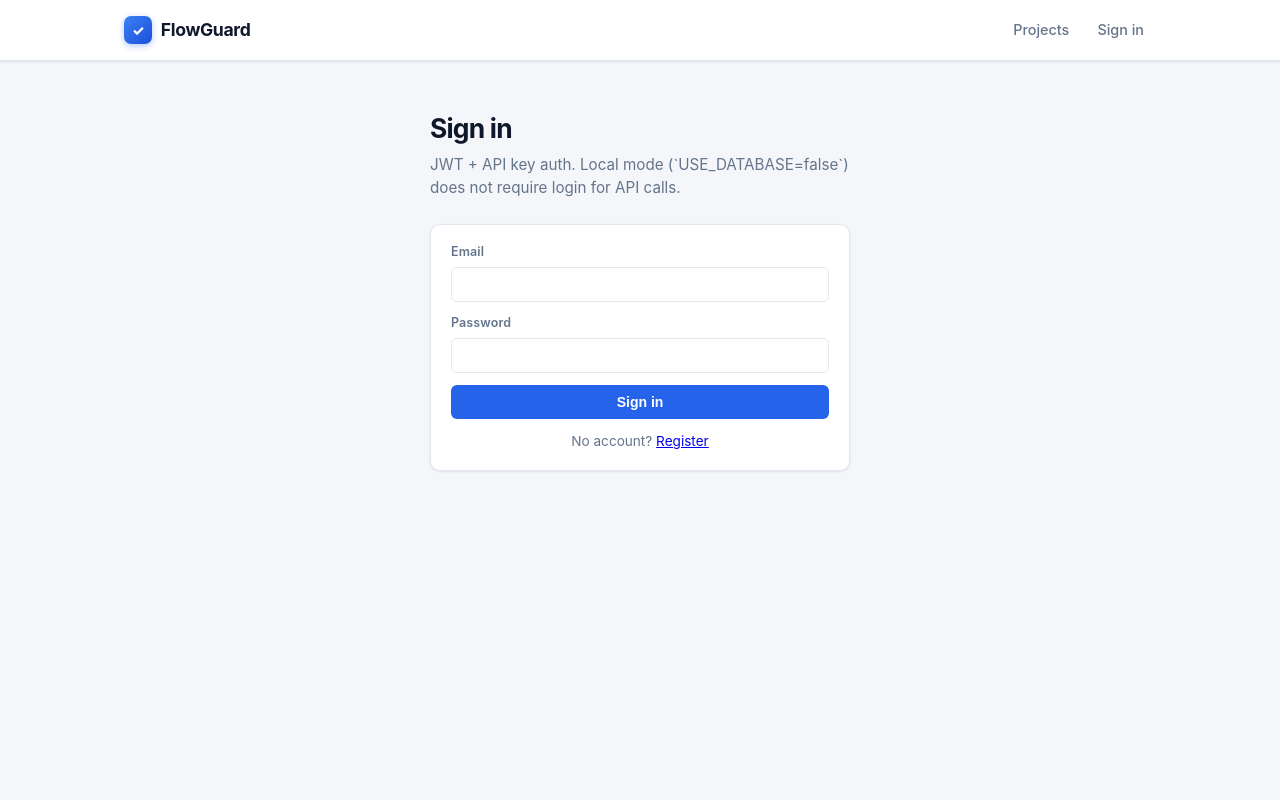
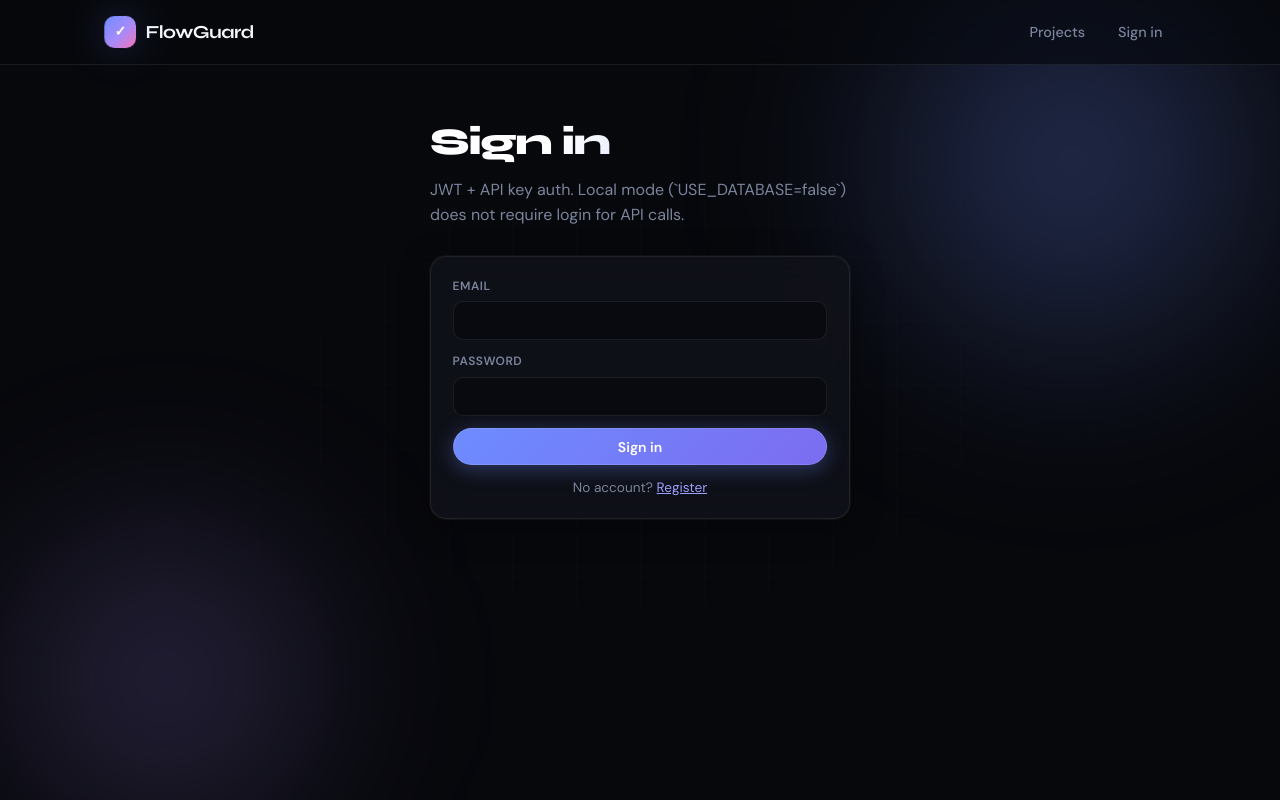
Before and after one commit to akshayaureatelabs/FlowGuard, a Next.js app in the folder apps/web/: page /login in a window 1280 px wide. Built offline with nearby package versions, Linux system fonts and the light colour scheme; no server answers.

Commit message:
style: Awwwards-inspired depth UI — glass, gradients, ambient mesh

```diff
--- a/apps/web/app/globals.css
+++ b/apps/web/app/globals.css
@@ -1,24 +1,32 @@
+@import url("https://fonts.googleapis.com/css2?family=Syne:wght@500;600;700;800&family=DM+Sans:ital,opsz,wght@0,9..40,400;0,9..40,500;0,9..40,600;1,9..40,400&display=swap");
+
 :root {
-  --bg: #f4f6f9;
-  --surface: #ffffff;
-  --surface-2: #f8fafc;
-  --border: #e2e8f0;
-  --border-strong: #cbd5e1;
-  --text: #0f172a;
-  --text-secondary: #334155;
-  --muted: #64748b;
-  --accent: #2563eb;
-  --accent-hover: #1d4ed8;
-  --accent-soft: #eff6ff;
-  --success: #059669;
-  --success-soft: #ecfdf5;
-  --danger: #dc2626;
-  --danger-soft: #fef2f2;
-  --warning: #d97706;
-  --radius: 10px;
-  --radius-sm: 6px;
-  --shadow: 0 1px 2px rgba(15, 23, 42, 0.04), 0 1px 3px rgba(15, 23, 42, 0.06);
-  --shadow-md: 0 4px 12px rgba(15, 23, 42, 0.06);
+  --bg: #07080c;
+  --bg-elevated: #0d0f16;
+  --surface: rgba(18, 20, 28, 0.72);
+  --surface-solid: #12141c;
+  --surface-2: rgba(255, 255, 255, 0.04);
+  --border: rgba(255, 255, 255, 0.08);
+  --border-strong: rgba(255, 255, 255, 0.14);
+  --text: #f4f6fb;
+  --text-secondary: #b8c0d4;
+  --muted: #7b849c;
+  --accent: #6d8cff;
+  --accent-2: #a78bfa;
+  --accent-hover: #8ba4ff;
+  --accent-soft: rgba(109, 140, 255, 0.14);
+  --success: #34d399;
+  --success-soft: rgba(52, 211, 153, 0.12);
+  --danger: #fb7185;
+  --danger-soft: rgba(251, 113, 133, 0.12);
+  --warning: #fbbf24;
+  --radius: 16px;
+  --radius-sm: 10px;
+  --shadow: 0 0 0 1px rgba(255, 255, 255, 0.04), 0 8px 32px rgba(0, 0, 0, 0.35);
+  --shadow-md: 0 0 0 1px rgba(255, 255, 255, 0.06), 0 16px 48px rgba(0, 0, 0, 0.45);
+  --glow: 0 0 40px rgba(109, 140, 255, 0.25);
+  --font-display: "Syne", system-ui, sans-serif;
+  --font-body: "DM Sans", system-ui, sans-serif;
 }
 
 * {
@@ -27,38 +35,111 @@
   padding: 0;
 }
 
+html {
+  color-scheme: dark;
+}
+
 body {
-  font-family: Inter, -apple-system, BlinkMacSystemFont, "Segoe UI", Roboto,
-    "Helvetica Neue", Arial, sans-serif;
+  font-family: var(--font-body);
   background: var(--bg);
   color: var(--text);
-  line-height: 1.5;
+  line-height: 1.55;
   min-height: 100vh;
   -webkit-font-smoothing: antialiased;
+  position: relative;
+  overflow-x: hidden;
+}
+
+/* Ambient 3D-like mesh / orbs (Awwwards depth without WebGL) */
+body::before,
+body::after {
+  content: "";
+  position: fixed;
+  border-radius: 50%;
+  filter: blur(80px);
+  pointer-events: none;
+  z-index: 0;
+}
+
+body::before {
+  width: 520px;
+  height: 520px;
+  top: -120px;
+  right: -80px;
+  background: radial-gradient(circle, rgba(109, 140, 255, 0.35), transparent 70%);
+  animation: floatA 18s ease-in-out infinite;
+}
+
+body::after {
+  width: 420px;
+  height: 420px;
+  bottom: -100px;
+  left: -60px;
+  background: radial-gradient(circle, rgba(167, 139, 250, 0.28), transparent 70%);
+  animation: floatB 22s ease-in-out infinite;
+}
+
+@keyframes floatA {
+  0%,
+  100% {
+    transform: translate(0, 0) scale(1);
+  }
+  50% {
+    transform: translate(-40px, 30px) scale(1.08);
+  }
+}
+
+@keyframes floatB {
+  0%,
+  100% {
+    transform: translate(0, 0) scale(1);
+  }
+  50% {
+    transform: translate(30px, -25px) scale(1.06);
+  }
+}
+
+.mesh-grid {
+  position: fixed;
+  inset: 0;
+  background-image: linear-gradient(rgba(255, 255, 255, 0.03) 1px, transparent 1px),
+    linear-gradient(90deg, rgba(255, 255, 255, 0.03) 1px, transparent 1px);
+  background-size: 64px 64px;
+  mask-image: radial-gradient(ellipse at center, black 20%, transparent 75%);
+  pointer-events: none;
+  z-index: 0;
+  opacity: 0.5;
+}
+
+.header,
+.container {
+  position: relative;
+  z-index: 1;
 }
 
 .container {
-  max-width: 1080px;
+  max-width: 1120px;
   margin: 0 auto;
-  padding: 0 1.5rem 3rem;
+  padding: 0 1.5rem 4rem;
 }
 
-/* ── Header ─────────────────────────────────────────────── */
+/* ── Header glass ───────────────────────────────────────── */
 .header {
-  background: var(--surface);
-  border-bottom: 1px solid var(--border);
   position: sticky;
   top: 0;
   z-index: 50;
-  box-shadow: var(--shadow);
+  background: rgba(7, 8, 12, 0.65);
+  backdrop-filter: blur(20px) saturate(1.4);
+  -webkit-backdrop-filter: blur(20px) saturate(1.4);
+  border-bottom: 1px solid var(--border);
 }
 
 .header-inner {
   display: flex;
   align-items: center;
   justify-content: space-between;
-  height: 60px;
-  max-width: 1080px;
+  height: 64px;
+  max-width: 1120px;
   margin: 0 auto;
   padding: 0 1.5rem;
 }
@@ -66,32 +147,34 @@ body {
 .logo {
   display: inline-flex;
   align-items: center;
-  gap: 0.55rem;
+  gap: 0.6rem;
+  font-family: var(--font-display);
   font-weight: 700;
-  font-size: 1.1rem;
+  font-size: 1.15rem;
   color: var(--text);
   text-decoration: none;
-  letter-spacing: -0.02em;
+  letter-spacing: -0.03em;
 }
 
 .logo-mark {
-  width: 28px;
-  height: 28px;
-  border-radius: 7px;
-  background: linear-gradient(135deg, #3b82f6, #1d4ed8);
+  width: 32px;
+  height: 32px;
+  border-radius: 10px;
+  background: linear-gradient(135deg, #6d8cff 0%, #a78bfa 55%, #f472b6 100%);
   display: inline-flex;
   align-items: center;
   justify-content: center;
   color: #fff;
   font-size: 14px;
   font-weight: 800;
-  box-shadow: 0 2px 6px rgba(37, 99, 235, 0.35);
+  box-shadow: var(--glow);
+  transform: perspective(200px) rotateY(-8deg);
 }
 
 nav {
   display: flex;
   align-items: center;
-  gap: 0.25rem;
+  gap: 0.35rem;
 }
 
 nav a {
@@ -99,9 +182,9 @@ nav a {
   text-decoration: none;
   font-size: 0.9rem;
   font-weight: 500;
-  padding: 0.4rem 0.75rem;
-  border-radius: var(--radius-sm);
-  transition: color 0.15s, background 0.15s;
+  padding: 0.45rem 0.85rem;
+  border-radius: 999px;
+  transition: color 0.2s, background 0.2s, box-shadow 0.2s;
 }
 
 nav a:hover {
@@ -110,59 +193,78 @@ nav a:hover {
 }
 
 nav a.active {
-  color: var(--accent);
+  color: var(--text);
   background: var(--accent-soft);
+  box-shadow: inset 0 0 0 1px rgba(109, 140, 255, 0.25);
 }
 
 /* ── Typography ─────────────────────────────────────────── */
 .page-header {
-  margin: 2rem 0 1.5rem;
+  margin: 2.25rem 0 1.75rem;
 }
 
 .page-header h1 {
-  font-size: 1.65rem;
-  font-weight: 700;
-  letter-spacing: -0.03em;
+  font-family: var(--font-display);
+  font-size: clamp(1.75rem, 3vw, 2.35rem);
+  font-weight: 800;
+  letter-spacing: -0.04em;
   color: var(--text);
-  margin: 0 0 0.35rem;
+  margin: 0 0 0.45rem;
+  background: linear-gradient(120deg, #fff 30%, #a8b8ff 100%);
+  -webkit-background-clip: text;
+  background-clip: text;
+  -webkit-text-fill-color: transparent;
 }
 
 .page-header p {
   color: var(--muted);
-  font-size: 0.95rem;
+  font-size: 1rem;
   margin: 0;
+  max-width: 42rem;
 }
 
 h1 {
-  font-size: 1.5rem;
+  font-family: var(--font-display);
+  font-size: 1.55rem;
   font-weight: 700;
-  letter-spacing: -0.02em;
+  letter-spacing: -0.03em;
   margin: 1.75rem 0 1rem;
 }
 
 h2 {
-  font-size: 0.8rem;
+  font-size: 0.72rem;
   font-weight: 600;
   text-transform: uppercase;
-  letter-spacing: 0.06em;
+  letter-spacing: 0.12em;
   color: var(--muted);
-  margin: 2rem 0 0.85rem;
+  margin: 2.25rem 0 0.9rem;
 }
 
-/* ── Cards ──────────────────────────────────────────────── */
-.card {
+/* ── Glass cards ────────────────────────────────────────── */
+.card,
+.panel-box,
+.panel,
+.toolbar,
+.step-item,
+.empty {
   background: var(--surface);
+  backdrop-filter: blur(16px);
+  -webkit-backdrop-filter: blur(16px);
   border: 1px solid var(--border);
   border-radius: var(--radius);
-  padding: 1rem 1.2rem;
-  margin-bottom: 0.65rem;
   box-shadow: var(--shadow);
-  transition: border-color 0.15s, box-shadow 0.15s;
+}
+
+.card {
+  padding: 1.05rem 1.25rem;
+  margin-bottom: 0.7rem;
+  transition: transform 0.2s ease, border-color 0.2s, box-shadow 0.2s;
 }
 
 .card:hover {
   border-color: var(--border-strong);
   box-shadow: var(--shadow-md);
+  transform: translateY(-2px);
 }
 
 .card a {
@@ -170,10 +272,12 @@ h2 {
   text-decoration: none;
   font-weight: 600;
   font-size: 0.98rem;
+  font-family: var(--font-display);
+  letter-spacing: -0.02em;
 }
 
 .card a:hover {
-  color: var(--accent);
+  color: var(--accent-hover);
 }
 
 /* ── Buttons ────────────────────────────────────────────── */
@@ -182,22 +286,25 @@ h2 {
   align-items: center;
   justify-content: center;
   gap: 0.4rem;
-  background: var(--accent);
+  background: linear-gradient(135deg, #6d8cff, #7c6cf0);
   color: #fff;
-  border: 1px solid transparent;
-  border-radius: var(--radius-sm);
-  padding: 0.5rem 1rem;
+  border: 1px solid rgba(255, 255, 255, 0.12);
+  border-radius: 999px;
+  padding: 0.55rem 1.15rem;
   font-size: 0.875rem;
   font-weight: 600;
+  font-family: var(--font-body);
   cursor: pointer;
   text-decoration: none;
-  transition: background 0.15s, box-shadow 0.15s, transform 0.1s;
+  transition: transform 0.15s, box-shadow 0.2s, filter 0.2s;
   white-space: nowrap;
+  box-shadow: 0 4px 20px rgba(109, 140, 255, 0.35);
 }
 
 .btn:hover {
-  background: var(--accent-hover);
-  box-shadow: 0 2px 8px rgba(37, 99, 235, 0.3);
+  filter: brightness(1.08);
+  box-shadow: 0 6px 28px rgba(109, 140, 255, 0.45);
+  transform: translateY(-1px);
 }
 
 .btn:active {
@@ -205,35 +312,34 @@ h2 {
 }
 
 .btn:disabled {
-  opacity: 0.55;
+  opacity: 0.45;
   cursor: not-allowed;
+  box-shadow: none;
+  filter: none;
+}
+
+.btn-ghost {
+  background: rgba(255, 255, 255, 0.04);
+  border: 1px solid var(--border);
+  color: var(--text-secondary);
   box-shadow: none;
 }
 
-.btn-ghost {
-  background: var(--surface);
-  border: 1px solid var(--border);
-  color: var(--text-secondary);
-}
-
 .btn-ghost:hover {
-  background: var(--surface-2);
+  background: rgba(255, 255, 255, 0.08);
   border-color: var(--border-strong);
+  color: var(--text);
   box-shadow: none;
-  color: var(--text);
+  filter: none;
 }
 
 .btn-danger {
-  background: var(--danger);
-}
-
-.btn-danger:hover {
-  background: #b91c1c;
-  box-shadow: 0 2px 8px rgba(220, 38, 38, 0.25);
+  background: linear-gradient(135deg, #fb7185, #e11d48);
+  box-shadow: 0 4px 20px rgba(251, 113, 133, 0.3);
 }
 
 .btn-sm {
-  padding: 0.3rem 0.7rem;
+  padding: 0.32rem 0.75rem;
   font-size: 0.8rem;
   font-weight: 500;
 }
@@ -248,23 +354,20 @@ h2 {
 }
 
 .panel-box {
-  background: var(--surface);
-  border: 1px solid var(--border);
-  border-radius: var(--radius);
-  padding: 1.15rem 1.25rem;
+  padding: 1.25rem 1.35rem;
   margin-bottom: 1.25rem;
-  box-shadow: var(--shadow);
 }
 
 input,
 select,
 textarea {
-  background: var(--surface);
+  background: rgba(0, 0, 0, 0.35);
   border: 1px solid var(--border);
   border-radius: var(--radius-sm);
   color: var(--text);
-  padding: 0.55rem 0.75rem;
+  padding: 0.6rem 0.85rem;
   font-size: 0.9rem;
+  font-family: var(--font-body);
   min-width: 180px;
   transition: border-color 0.15s, box-shadow 0.15s;
 }
@@ -279,17 +382,18 @@ input:focus,
 select:focus,
 textarea:focus {
   outline: none;
-  border-color: var(--accent);
-  box-shadow: 0 0 0 3px rgba(37, 99, 235, 0.12);
+  border-color: rgba(109, 140, 255, 0.55);
+  box-shadow: 0 0 0 3px rgba(109, 140, 255, 0.18);
 }
 
 label {
   display: block;
-  font-size: 0.78rem;
+  font-size: 0.75rem;
   font-weight: 600;
   color: var(--muted);
-  margin-bottom: 0.3rem;
-  letter-spacing: 0.01em;
+  margin-bottom: 0.35rem;
+  letter-spacing: 0.04em;
+  text-transform: uppercase;
 }
 
 .field {
@@ -301,29 +405,33 @@ label {
 .badge {
   display: inline-flex;
   align-items: center;
-  font-size: 0.72rem;
+  font-size: 0.7rem;
   font-weight: 600;
-  padding: 0.2rem 0.55rem;
+  padding: 0.22rem 0.6rem;
   border-radius: 999px;
   background: var(--surface-2);
   color: var(--muted);
   text-transform: uppercase;
-  letter-spacing: 0.03em;
+  letter-spacing: 0.05em;
+  border: 1px solid var(--border);
 }
 
 .badge-pass {
   background: var(--success-soft);
   color: var(--success);
+  border-color: rgba(52, 211, 153, 0.25);
 }
 
 .badge-fail {
   background: var(--danger-soft);
   color: var(--danger);
+  border-color: rgba(251, 113, 133, 0.25);
 }
 
 .badge-run {
   background: var(--accent-soft);
   color: var(--accent);
+  border-color: rgba(109, 140, 255, 0.3);
 }
 
 /* ── Step editor ────────────────────────────────────────── */
@@ -343,48 +451,47 @@ label {
 .step-list {
   display: flex;
   flex-direction: column;
-  gap: 0.5rem;
+  gap: 0.55rem;
 }
 
 .step-item {
-  background: var(--surface);
-  border: 1px solid var(--border);
-  border-radius: var(--radius);
-  padding: 0.7rem 0.95rem;
+  padding: 0.75rem 1rem;
   display: flex;
   align-items: center;
   gap: 0.65rem;
   cursor: grab;
-  box-shadow: var(--shadow);
-  transition: border-color 0.15s, box-shadow 0.15s;
+  transition: border-color 0.15s, box-shadow 0.15s, transform 0.15s;
 }
 
 .step-item:hover {
   border-color: var(--border-strong);
+  transform: translateX(2px);
 }
 
 .step-item.active {
-  border-color: var(--accent);
-  box-shadow: 0 0 0 3px rgba(37, 99, 235, 0.1);
+  border-color: rgba(109, 140, 255, 0.5);
+  box-shadow: 0 0 0 3px rgba(109, 140, 255, 0.12), var(--shadow);
 }
 
 .step-item .handle {
-  color: var(--border-strong);
+  color: var(--muted);
   cursor: grab;
   user-select: none;
   font-size: 1rem;
+  opacity: 0.6;
 }
 
 .step-item .type {
   font-weight: 600;
-  font-size: 0.8rem;
+  font-size: 0.75rem;
   min-width: 78px;
   text-transform: capitalize;
-  color: var(--accent);
-  background: var(--accent-soft);
-  padding: 0.15rem 0.45rem;
-  border-radius: 4px;
+  color: #c7d2fe;
+  background: linear-gradient(135deg, rgba(109, 140, 255, 0.2), rgba(167, 139, 250, 0.15));
+  padding: 0.2rem 0.5rem;
+  border-radius: 6px;
   text-align: center;
+  border: 1px solid rgba(109, 140, 255, 0.2);
 }
 
 .step-item .summary {
@@ -397,20 +504,18 @@ label {
 }
 
 .panel {
-  background: var(--surface);
-  border: 1px solid var(--border);
-  border-radius: var(--radius);
-  padding: 1.15rem;
+  padding: 1.2rem;
   position: sticky;
-  top: 76px;
-  box-shadow: var(--shadow);
+  top: 80px;
 }
 
 .panel h3 {
+  font-family: var(--font-display);
   font-size: 0.95rem;
   font-weight: 650;
   margin-bottom: 1rem;
   color: var(--text);
+  letter-spacing: -0.02em;
 }
 
 .panel .field {
@@ -422,21 +527,15 @@ label {
   gap: 0.45rem;
   flex-wrap: wrap;
   margin-bottom: 1rem;
-  padding: 0.85rem;
-  background: var(--surface);
-  border: 1px solid var(--border);
-  border-radius: var(--radius);
-  box-shadow: var(--shadow);
+  padding: 0.9rem;
 }
 
 /* ── Empty / muted ──────────────────────────────────────── */
 .empty {
   color: var(--muted);
   text-align: center;
-  padding: 2.5rem 1.5rem;
-  border: 1.5px dashed var(--border);
-  border-radius: var(--radius);
-  background: var(--surface);
+  padding: 2.75rem 1.5rem;
+  border-style: dashed;
   font-size: 0.95rem;
 }
 
@@ -448,9 +547,9 @@ label {
 .alert-error {
   background: var(--danger-soft);
   color: var(--danger);
-  border: 1px solid #fecaca;
+  border: 1px solid rgba(251, 113, 133, 0.3);
   border-radius: var(--radius-sm);
-  padding: 0.65rem 0.9rem;
+  padding: 0.7rem 1rem;
   font-size: 0.875rem;
   margin-bottom: 1rem;
 }
@@ -458,9 +557,14 @@ label {
 .alert-success {
   background: var(--success-soft);
   color: var(--success);
-  border: 1px solid #a7f3d0;
+  border: 1px solid rgba(52, 211, 153, 0.3);
   border-radius: var(--radius-sm);
-  padding: 0.65rem 0.9rem;
+  padding: 0.7rem 1rem;
   font-size: 0.875rem;
   margin-bottom: 1rem;
 }
+
+::selection {
+  background: rgba(109, 140, 255, 0.35);
+  color: #fff;
+}
--- a/apps/web/app/layout.tsx
+++ b/apps/web/app/layout.tsx
@@ -18,6 +18,7 @@ export default function RootLayout({
   return (
     <html lang="en">
       <body>
+        <div className="mesh-grid" aria-hidden />
         <header className="header">
           <div className="header-inner">
             <a href="/" className="logo">
```
